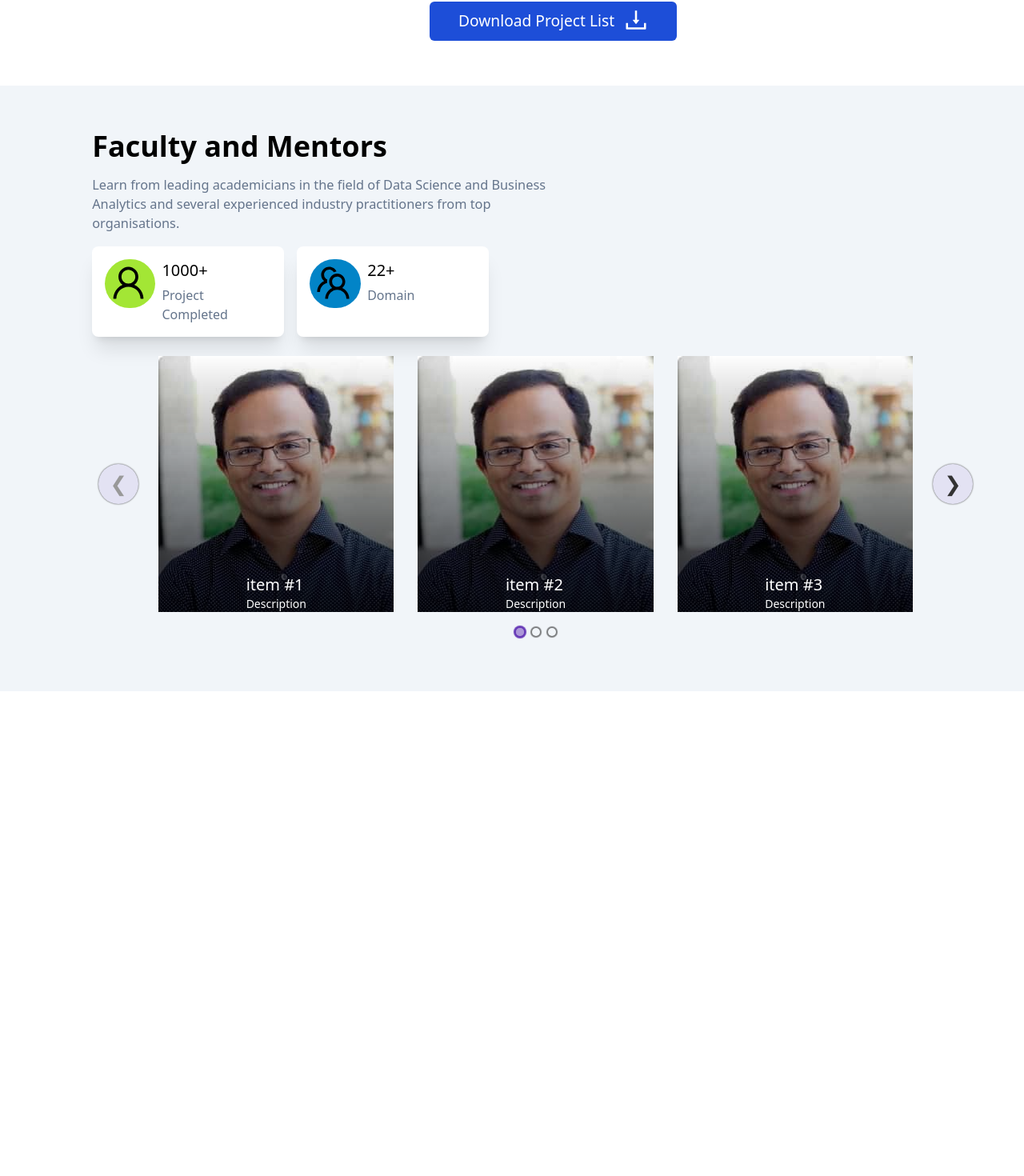
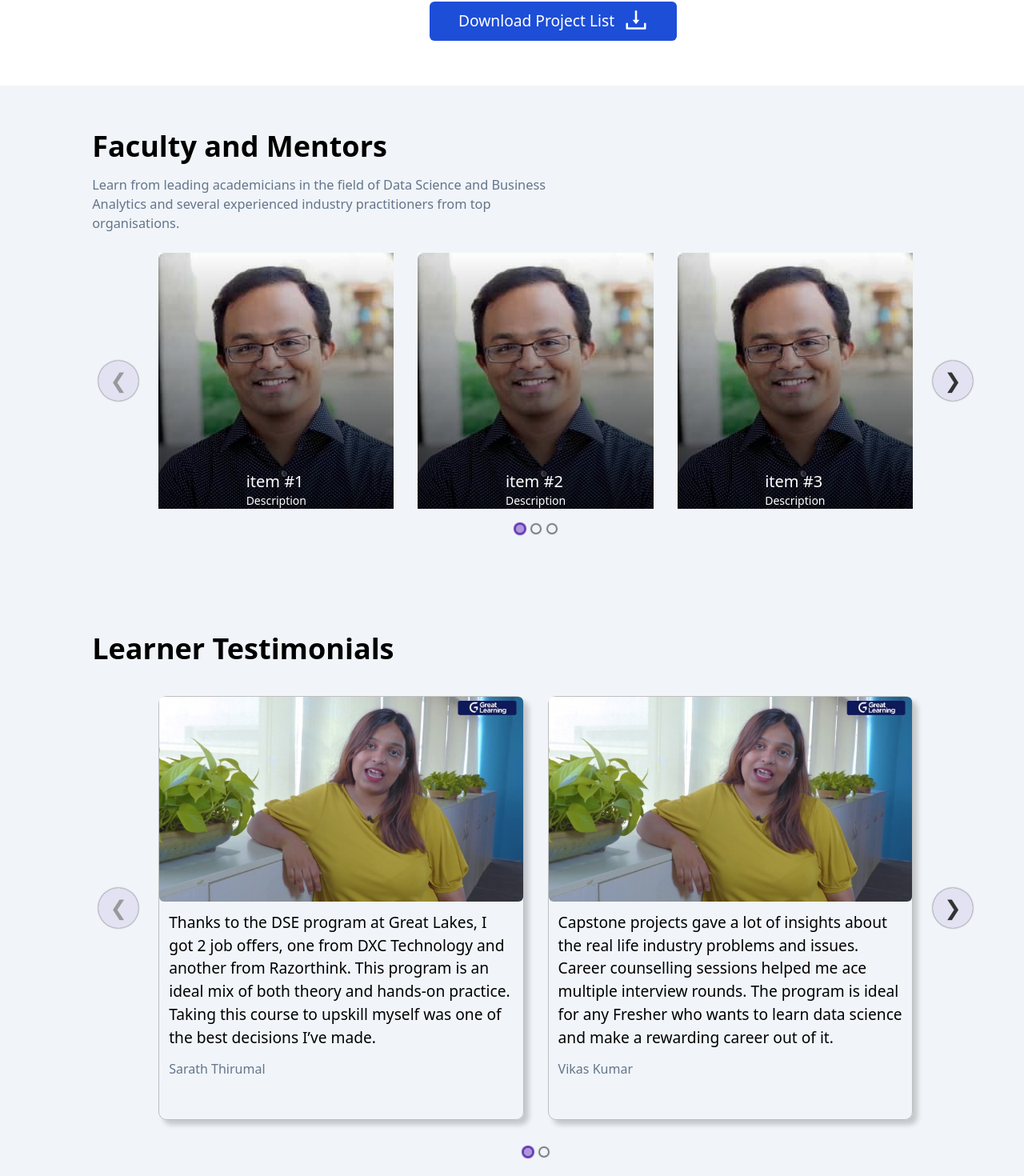
Before and after one commit to AmitThakur045/Courses, a React (Create React App) app: page / in a window 1280 px wide. Shown: the part 4572-6042 px from the top of the page at 80% size. Before the commit the page ends 5436 px from the top, so only its background shows below. Built offline with nearby package versions, Linux system fonts and the light colour scheme; the HTML template or start-up script is replaced by a standard one.

Commit message:
Added testimonials

```diff
--- a/src/App.js
+++ b/src/App.js
@@ -5,6 +5,7 @@ import Header from "./components/Header";
 import MainDisplay from "./components/MainDisplay";
 import Content from "./components/Content";
 import LanguageTools from "./components/LanguageTools";
+import Testimonial from "./components/Testimonial";
 
 function App() {
   return (
@@ -15,6 +16,7 @@ function App() {
       <LanguageTools />
       <Project />
       <Faculty />
+      <Testimonial />
     </div>
   );
 }
--- a/src/components/Faculty.js
+++ b/src/components/Faculty.js
@@ -1,7 +1,5 @@
 import React from "react";
 import Carousel from "react-elastic-carousel";
-import { UserOutlined, TeamOutlined } from "@ant-design/icons";
-import FacultyMember from "./FacultyMember";
 import image from "../assests/image.jpg";
 
 const styles = {
@@ -40,34 +38,10 @@ const Faculty = () => {
     <div>
       <div className="bg-slate-100 p-14 space-y-4 pl-[7.2rem]">
         <div className="font-bold text-4xl">Faculty and Mentors</div>
-        <div className="text-slate-500 text-[1.02rem] font-normal w-[38rem]">
+        <div className="text-slate-500 text-[1.02rem] font-normal lg:w-[38rem] md:w-[38rem] sm:w-auto">
           Learn from leading academicians in the field of Data Science and
           Business Analytics and several experienced industry practitioners from
           top organisations.
-        </div>
-        <div className="flex space-x-4">
-          <div className="flex w-[15rem] space-x-2 rounded-lg shadow-xl p-4 py-4 bg-white">
-            <div className="bg-lime-400 rounded-full w-[4rem] p-[4px] h-[3.8rem] pt-[7px] pl-[7.3px]">
-              <UserOutlined style={{ fontSize: "45px" }} />
-            </div>
-            <div className="flex flex-col space-y-[0.3rem]">
-              <div className="font-medium text-xl">1000+</div>
-              <div className="text-slate-500 text-[1rem] font-normal">
-                Project Completed
-              </div>
-            </div>
-          </div>
-          <div className="flex w-[15rem] space-x-2 rounded-lg shadow-xl p-4 py-4 bg-white">
-            <div className="bg-sky-600 rounded-full w-[4rem] p-[4px] h-[3.8rem] pt-[7px] pl-[7.3px]">
-              <TeamOutlined style={{ fontSize: "45px" }} />
-            </div>
-            <div className="flex flex-col space-y-[0.3rem]">
-              <div className="font-medium text-xl">22+</div>
-              <div className="text-slate-500 text-[1rem] font-normal">
-                Domain
-              </div>
-            </div>
-          </div>
         </div>
         <div className="p-2">
           <Carousel breakPoints={breakPoints}>
--- a/src/components/FacultyMember.js
+++ /dev/null
@@ -1,15 +0,0 @@
-import styled from "styled-components";
-import image from "../assests/image.jpg";
-
-export default styled.div`
-  display: flex;
-  justify-content: center;
-  align-items: center;
-  width: 100%;
-  height: 250px;
-  background-position: top;
-  background-size: cover;
-  background: linear-gradient(45deg, #1D3475, #060D1F), url(${image});
-  color: #fff;
-  margin: 0 15px;
-`;
--- a/src/components/Project.js
+++ b/src/components/Project.js
@@ -14,9 +14,9 @@ const Project = () => {
         Data sets from the industry{" "}
         <span className="font-medium">UBER NETFLIX AMAZON</span>
       </div>
-      <div className="flex space-x-4">
+      <div className="flex space-x-4 flex-row-reverse mr-28">
         <div className="flex w-[15rem] space-x-2 rounded-lg shadow-xl p-4 py-4">
-          <div className="bg-lime-400 rounded-full w-[4rem] p-[4px] h-[3.8rem] pt-[7px] pl-[7.3px]">
+          <div className="bg-lime-400 rounded-full lg:w-[4rem] p-[4px] lg:h-[3.8rem] md:w-[2rem] md:h-[1.5rem] sm:w-[2rem] md-[1.5rem] pt-[7px] pl-[7.3px]">
             <FundProjectionScreenOutlined style={{ fontSize: "45px" }} />
           </div>
           <div className="flex flex-col space-y-[0.3rem]">
--- a/src/components/SampleData.js
+++ b/src/components/SampleData.js
@@ -3,20 +3,20 @@ import photo from "../assests/sample.png";
 
 const SampleData = () => {
   return (
-    <div className="flex space-x-3 border-2 rounded-lg shadow-sm p-3">
+    <div className="flex space-x-3 border-2 rounded-lg w-[41.3rem] h-auto shadow-sm p-3">
       <div className="bg-slate-200 rounded-lg h-[13rem] w-[13rem] p-[4rem]">
         <img src={photo} alt="logo" />
       </div>
       <div className="flex flex-col space-y-3 justify-between">
         <div className="flex flex-col space-y-6 justify-start">
-          <div className="text-slate-500 text-[1.1rem] font-light w-[26rem] flex justify-start">
+          <div className="text-slate-500 text-[1.1rem] font-light flex justify-start">
             Real Estate
           </div>
-          <div className="font-medium text-2xl w-[26rem] flex justify-start">
+          <div className="font-medium text-2xl flex justify-start">
             House Price Prediction
           </div>
         </div>
-        <div className="text-sky-600 text-1xl w-[26rem] flex justify-start">
+        <div className="text-sky-600 text-1xl flex justify-start">
           LEARN MORE
         </div>
       </div>
--- /dev/null
+++ b/src/components/Testimonial.js
@@ -0,0 +1,81 @@
+import React from "react";
+import Carousel from "react-elastic-carousel";
+import test from "../assests/test.jpg";
+
+const styles = {
+  display: "flex",
+  justifyContent: "center",
+  alignItems: "start",
+  width: "100%",
+  height: "530px",
+  color: "#fff",
+  margin: "15px 15px",
+  borderRadius: "10px",
+  border: "1.2px solid #BEBEBE",
+  boxShadow: "6px 6px 6px 0px rgba(0, 0, 0, 0.19)",
+};
+
+const Testimonial = () => {
+  const items = [
+    {
+      id: 1,
+      title: `Thanks to the DSE program at Great Lakes, I got 2 job offers, one from DXC Technology and another
+    from Razorthink. This program is an ideal mix of both theory and hands-on practice. Taking this course
+    to upskill myself was one of the best decisions I’ve made.`,
+      name: "Sarath Thirumal",
+    },
+    {
+      id: 2,
+      title: `Capstone projects gave a lot of insights about the real life industry problems and issues. Career
+    counselling sessions helped me ace multiple interview rounds. The program is ideal for any Fresher who
+    wants to learn data science and make a rewarding career out of it.`,
+      name: "Vikas Kumar",
+    },
+    {
+      id: 3,
+      title: `2-Year career gap didn’t stop me from bagging a position as a consultant at Fractal Analytics. Thank
+    you Great Learning.`,
+      name: "Srinivasan Rathore",
+    },
+    {
+      id: 4,
+      title: `The program is very well structured and an ideal combination of theory and hands-on practice. I got 2
+    job offers even before completing the course. `,
+      name: "Tejaswini Rathore",
+    },
+  ];
+
+  const breakPoints = [
+    { width: 1, itemsToShow: 1 },
+    { width: 550, itemsToShow: 2 },
+    { width: 768, itemsToShow: 2 },
+    { width: 1200, itemsToShow: 2 },
+  ];
+
+  return (
+    <div>
+      <div className="bg-slate-100 p-14 space-y-4 pl-[7.2rem]">
+        <div className="font-bold text-4xl">Learner Testimonials</div>
+        <div className="p-2">
+          <Carousel breakPoints={breakPoints}>
+            {items.map((item) => (
+              <div style={styles} key={item.id}>
+                <div className="flex top-0 flex-col ">
+                  <img src={test} alt="images" className="rounded-md" />
+                  <div className="p-3">
+                    <p className="text-black text-[1.2rem]">{item.title}</p>
+                  </div>
+                  <div className="px-3">
+                    <p className="text-slate-500 text-[1rem]">{item.name}</p>
+                  </div>
+                </div>
+              </div>
+            ))}
+          </Carousel>
+        </div>
+      </div>
+    </div>
+  );
+};
+
+export default Testimonial;
```
Also changed, not shown: src/assests/test.jpg (added).
